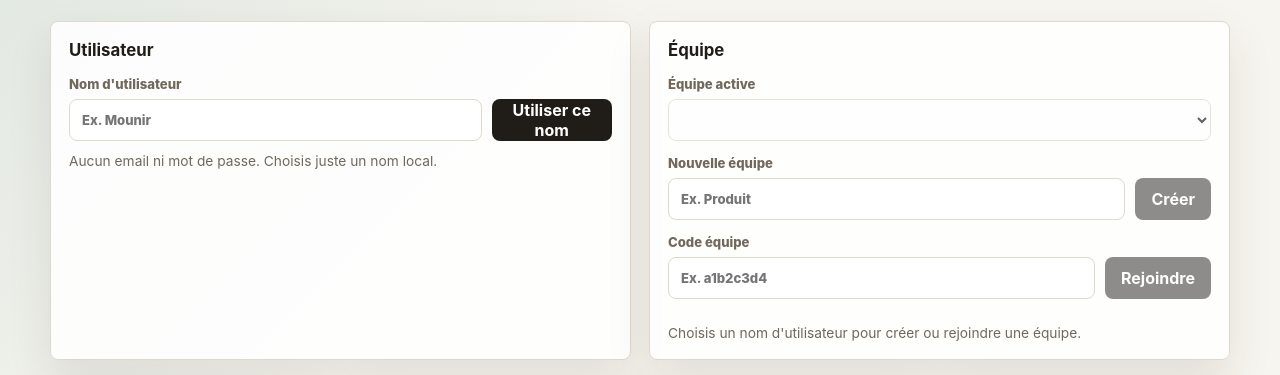
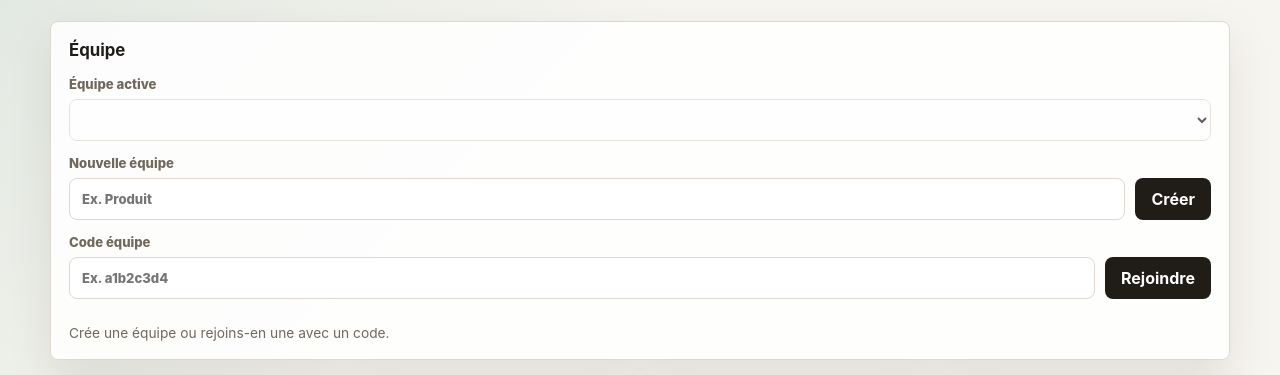
Before and after one commit to mounirlig/coffee-community, a website: page index.html in a window 1280 px wide. Shown: the part 154-529 px from the top of the page. Drawn offline with nearby package versions, Linux system fonts and the light colour scheme.

Commit message:
Remove local identity step

```diff
--- a/app.js
+++ b/app.js
@@ -1,11 +1,9 @@
 const STORAGE_KEY = "coffee-community-data-v6";
 const TEAM_STORAGE_KEY = "coffee-community-active-team";
 const TEAMS_STORAGE_KEY = "coffee-community-known-teams";
-const USERNAME_STORAGE_KEY = "coffee-community-username";
 const SUPABASE_CONFIG = window.COFFEE_COMMUNITY_SUPABASE || {};
 
 const state = {
-  username: localStorage.getItem(USERNAME_STORAGE_KEY) || "",
   teams: loadKnownTeams(),
   currentTeamId: localStorage.getItem(TEAM_STORAGE_KEY) || "",
   members: [],
@@ -28,12 +26,6 @@ const elements = {
   cashBalance: document.querySelector("#cashBalance"),
   memberCount: document.querySelector("#memberCount"),
   syncStatus: document.querySelector("#syncStatus"),
-  userForm: document.querySelector("#userForm"),
-  usernameInput: document.querySelector("#usernameInput"),
-  userPanel: document.querySelector("#userPanel"),
-  usernameDisplay: document.querySelector("#usernameDisplay"),
-  changeUserButton: document.querySelector("#changeUserButton"),
-  authMessage: document.querySelector("#authMessage"),
   teamForm: document.querySelector("#teamForm"),
   teamName: document.querySelector("#teamName"),
   joinTeamForm: document.querySelector("#joinTeamForm"),
@@ -63,27 +55,12 @@ const elements = {
 const today = new Date().toISOString().slice(0, 10);
 elements.contributionDate.value = today;
 elements.purchaseDate.value = today;
-
-elements.userForm.addEventListener("submit", async (event) => {
-  event.preventDefault();
-  const username = elements.usernameInput.value.trim();
-  if (!username) return;
-
-  state.username = username;
-  localStorage.setItem(USERNAME_STORAGE_KEY, username);
-  render();
-});
-
-elements.changeUserButton.addEventListener("click", () => {
-  state.username = "";
-  localStorage.removeItem(USERNAME_STORAGE_KEY);
-  render();
-});
+localStorage.removeItem("coffee-community-username");
 
 elements.teamForm.addEventListener("submit", async (event) => {
   event.preventDefault();
   const name = elements.teamName.value.trim();
-  if (!name || !state.username) return;
+  if (!name) return;
 
   await createTeam(name);
   elements.teamName.value = "";
@@ -92,7 +69,7 @@ elements.teamForm.addEventListener("submit", async (event) => {
 elements.joinTeamForm.addEventListener("submit", async (event) => {
   event.preventDefault();
   const code = elements.teamCode.value.trim();
-  if (!code || !state.username) return;
+  if (!code) return;
 
   await joinTeam(code);
   elements.teamCode.value = "";
@@ -337,7 +314,6 @@ async function createTeam(name) {
   await runRemoteMutation(async () => {
     const result = await supabaseClient.rpc("create_coffee_team_public", {
       p_team_name: name,
-      p_user_name: state.username,
     });
     if (result.error) return result;
 
@@ -355,7 +331,6 @@ async function joinTeam(code) {
   await runRemoteMutation(async () => {
     const result = await supabaseClient.rpc("join_coffee_team_public", {
       p_invite_code: code,
-      p_user_name: state.username,
     });
     if (result.error) return result;
 
@@ -537,7 +512,6 @@ function persistLocalAndRender() {
 }
 
 function render() {
-  renderUser();
   renderTeams();
   renderSummary();
   renderMembers();
@@ -545,31 +519,18 @@ function render() {
   renderLedger();
 }
 
-function renderUser() {
-  const hasUsername = Boolean(state.username);
-  elements.userForm.classList.toggle("is-hidden", hasUsername);
-  elements.userPanel.classList.toggle("is-hidden", !hasUsername);
-  elements.usernameDisplay.textContent = state.username || "Non configuré";
-  elements.authMessage.textContent = hasUsername
-    ? "Ce nom est stocké uniquement dans ce navigateur."
-    : "Aucun email ni mot de passe. Choisis juste un nom local.";
-}
-
 function renderTeams() {
-  const hasUsername = Boolean(state.username);
-  elements.teamSelect.disabled = !hasUsername || state.teams.length === 0;
-  elements.teamForm.querySelector("button").disabled = !hasUsername;
-  elements.joinTeamForm.querySelector("button").disabled = !hasUsername;
-  elements.teamName.disabled = !hasUsername;
-  elements.teamCode.disabled = !hasUsername;
+  elements.teamSelect.disabled = state.teams.length === 0;
+  elements.teamForm.querySelector("button").disabled = false;
+  elements.joinTeamForm.querySelector("button").disabled = false;
+  elements.teamName.disabled = false;
+  elements.teamCode.disabled = false;
 
   elements.teamSelect.innerHTML = state.teams
     .map((team) => `<option value="${team.id}" ${team.id === state.currentTeamId ? "selected" : ""}>${escapeHtml(team.name)}</option>`)
     .join("");
 
-  if (!hasUsername) {
-    elements.teamMessage.textContent = "Choisis un nom d'utilisateur pour créer ou rejoindre une équipe.";
-  } else if (!state.teams.length) {
+  if (!state.teams.length) {
     elements.teamMessage.textContent = "Crée une équipe ou rejoins-en une avec un code.";
   } else {
     const team = activeTeam();
@@ -591,7 +552,7 @@ function renderMembers() {
   elements.memberList.innerHTML = "";
 
   if (!canUseWorkspace()) {
-    elements.memberList.append(emptyState("Choisis une équipe.", "Définis ton nom puis crée ou rejoins une équipe pour gérer ses membres."));
+    elements.memberList.append(emptyState("Choisis une équipe.", "Crée une équipe ou rejoins-en une avec un code pour gérer ses membres."));
     return;
   }
 
@@ -748,7 +709,7 @@ function normalizeImportedEntry(entry) {
 }
 
 function canUseWorkspace() {
-  return Boolean(state.username && state.currentTeamId);
+  return Boolean(state.currentTeamId);
 }
 
 function activeTeam() {
--- a/index.html
+++ b/index.html
@@ -25,28 +25,7 @@
         </div>
       </header>
 
-      <section class="account-grid" aria-label="Compte et equipe">
-        <div class="panel" id="authPanel">
-          <div class="panel-heading">
-            <h2>Utilisateur</h2>
-          </div>
-          <form class="inline-form" id="userForm">
-            <label>
-              Nom d'utilisateur
-              <input id="usernameInput" type="text" placeholder="Ex. Mounir" autocomplete="off" required />
-            </label>
-            <button type="submit">Utiliser ce nom</button>
-          </form>
-          <div class="session-row is-hidden" id="userPanel">
-            <div>
-              <strong id="usernameDisplay">Non configuré</strong>
-              <span>Identité locale sans vérification</span>
-            </div>
-            <button class="ghost-button" id="changeUserButton" type="button">Changer</button>
-          </div>
-          <p class="helper-text" id="authMessage"></p>
-        </div>
-
+      <section class="account-grid" aria-label="Equipe">
         <div class="panel" id="teamPanel">
           <div class="panel-heading">
             <h2>Équipe</h2>
@@ -70,7 +49,7 @@
               </label>
               <button type="submit">Rejoindre</button>
             </form>
-            <p class="helper-text" id="teamMessage">Choisis un nom d'utilisateur pour créer ou rejoindre une équipe.</p>
+            <p class="helper-text" id="teamMessage">Crée une équipe ou rejoins-en une avec un code.</p>
           </div>
         </div>
       </section>
--- a/styles.css
+++ b/styles.css
@@ -147,7 +147,7 @@ form button {
 
 .account-grid {
   display: grid;
-  grid-template-columns: 1fr 1fr;
+  grid-template-columns: 1fr;
   gap: 18px;
   margin-bottom: 18px;
 }
```
Also changed, not shown: README.md, 1 other file.
